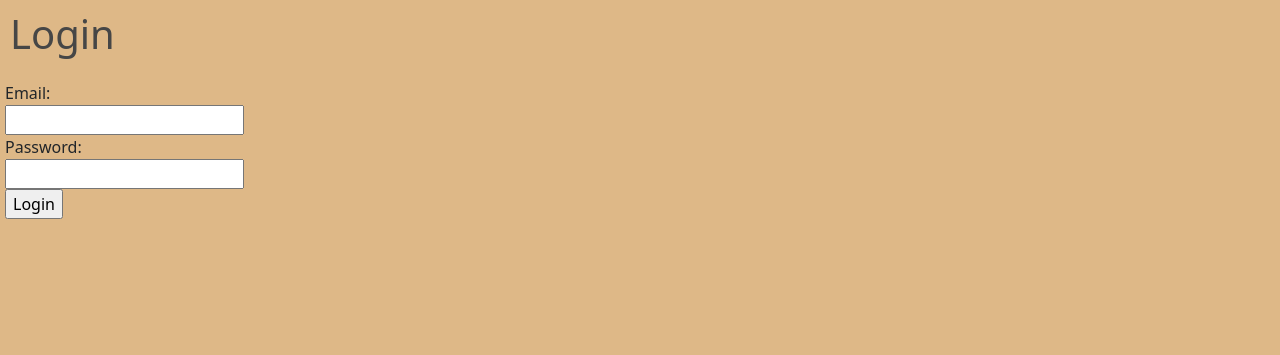
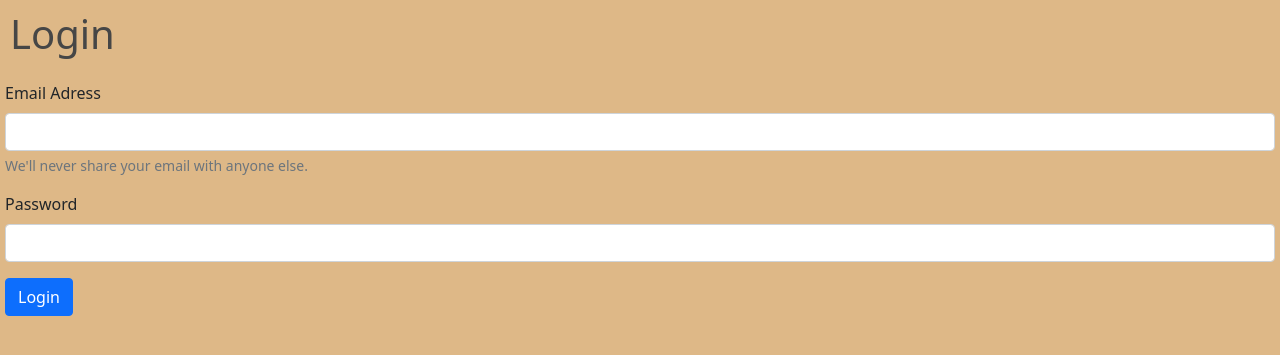
Before and after one commit to Dogi258/Simple-Flask-Web-Application, a Flask app: page /login in a window 1280 px wide. Shown: the part 56-411 px from the top of the page. Run offline with Flask 2, Linux system fonts and the light colour scheme.

Commit message:
Converted form in login and signup templates to bootstrap stle

```diff
--- a/forms.py
+++ b/forms.py
@@ -12,7 +12,7 @@ class SignUpForm(FlaskForm):
     submit = SubmitField('Sign Up')
 
 class LoginForm(FlaskForm):
-    email = StringField('Email', validators = [InputRequired(), Email()])
+    email = StringField('Email Adress', validators = [InputRequired(), Email()])
     password = PasswordField('Password', validators = [InputRequired()])
     submit = SubmitField('Login')
 
--- a/templates/login.html
+++ b/templates/login.html
@@ -16,31 +16,37 @@ Login
 
 {% if form %}
 <form action="{{url_for('login')}}" method="POST" style="padding:5px;">
-
     <!-- Email Field -->
-    {{ form.email.label }}: <br>
-    {{ form.email }}
-    <br>
+    <div class="mb-3">
+        {{ form.email.label(class_ = 'form-label') }}
+        {{ form.email(class_='form-control') }}
+        <div class="form-text">We'll never share your email with anyone else.</div>
+    </div>
+    <!-- Email Errors -->
     {% if form.email.errors %}
-        {% for error in form.email.errors %}
-        <b style="color:tomato;"> {{ error }} </b>
-        <br>
-        {% endfor %}
+        <ul class="list-group"></ul>
+            {% for error in form.email.errors %}
+                <li class="list-group-item list-group-item-danger">{{ error }}</li>
+            {% endfor %}
+        </ul>
     {% endif %}
 
     <!-- Password Field -->
-    {{ form.password.label }}: <br>
-    {{ form.password }}
-    <br>
+    <div class="mb-3">
+      {{ form.password.label(class_='form-label') }}
+      {{ form.password(class_='form-control') }}
+    </div>
+    <!-- Password Errors -->
     {% if form.password.errors %}
         {% for error in form.password.errors %}
-        <b style="color:tomato;"> {{ error }} </b>
-        <br>
+        <ul class="list-group">
+          <li class="list-group-item list-group-item-danger">{{ error }}</li>
+        </ul>
         {% endfor %}
     {% endif %}
 
     {{ form.csrf_token }}
-    {{ form.submit }}
+    {{ form.submit(class_='btn btn-primary') }}
 </form>
 {% endif %}
 {% endblock %}
```
Also changed, not shown: templates/signup.html (+23 -18 lines).
